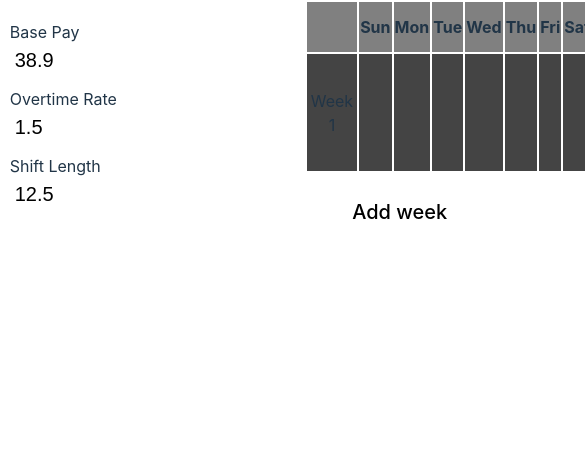
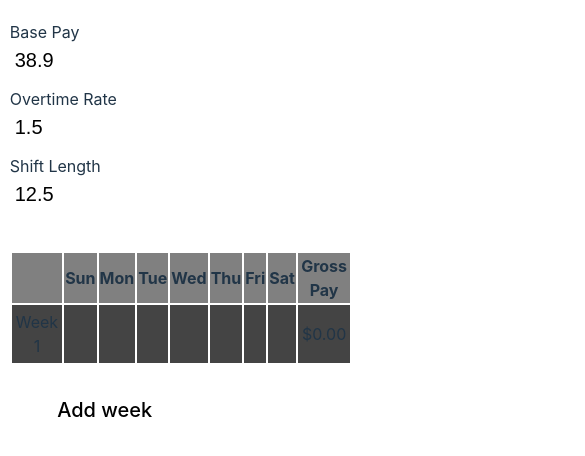
Before and after one commit to dkwhiting/shift-pay, a React (Vite) app: page / in a window 390 px wide. Shown: the top 456 px of the page, 585 px wide, since content can reach past the window. Built offline with nearby package versions, Linux system fonts and the light colour scheme; some icons are missing.

Commit message:
Optimized for responsive layout

```diff
--- a/src/App.css
+++ b/src/App.css
@@ -7,7 +7,7 @@
 }
 
 #main-container {
-  width: 100%;
+  width: 90%;
   display: flex;
   gap: 20px;
   justify-content: space-between;
@@ -17,14 +17,16 @@
 #form-container {
   display: flex;
   flex-direction: column;
-  width: 80%;
+  width: 100%;
 }
 
 table {
   margin-bottom: 20px;
 }
 
-table,
+
+
+
 td,
 td div
  {
@@ -140,3 +142,9 @@ tbody tr .checkbox-container {
   padding: 0;
   margin: -3px;
 }
+
+@media (max-width: 860px){
+  #main-container {
+    flex-direction: column;
+  }
+}
```
